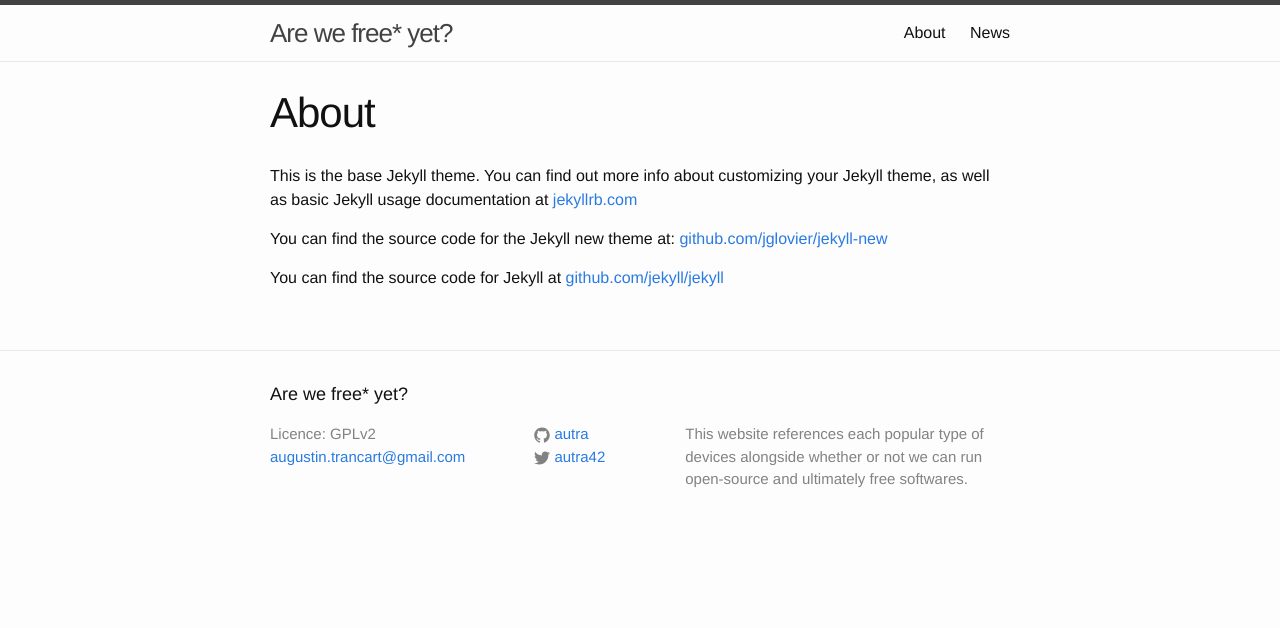
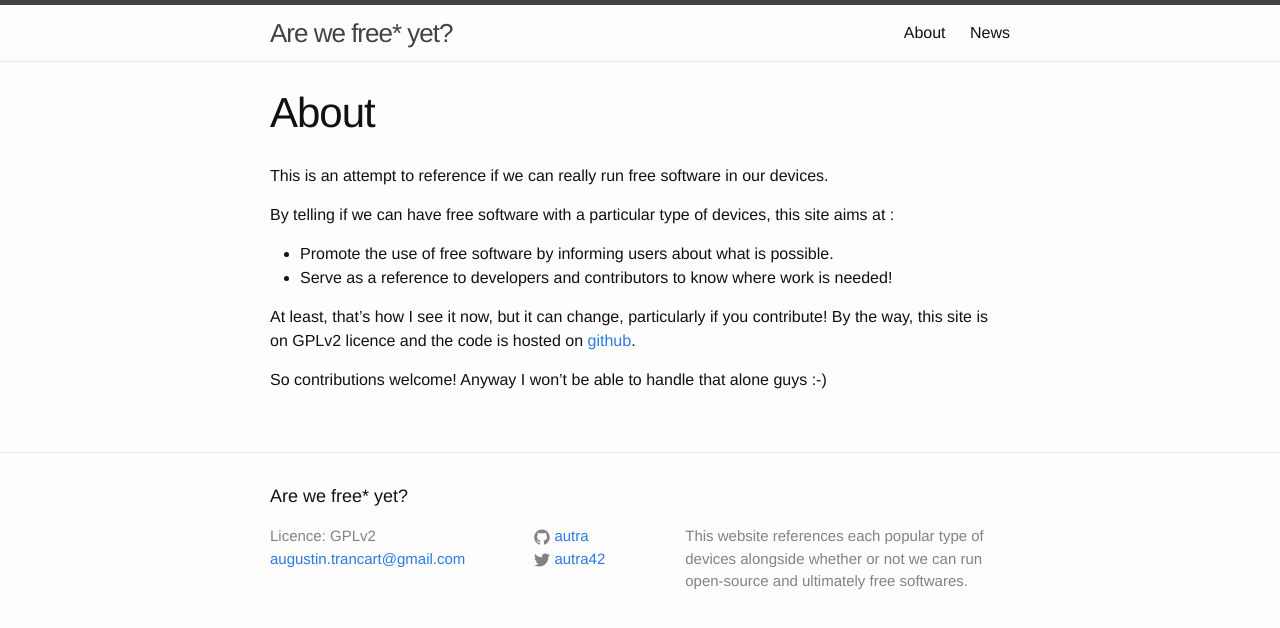
Before and after one commit to autra/arewefreeyet, a Jekyll site: the page built from about.md, in a window 1280 px wide. Shown: the top 628 px of the page. Built offline with Jekyll 4.4.1, drawn with Linux system fonts in a browser that asks for light colours.

Commit message:
update about

```diff
--- a/about.md
+++ b/about.md
@@ -4,8 +4,16 @@ title: About
 permalink: /about/
 ---
 
-This is the base Jekyll theme. You can find out more info about customizing your Jekyll theme, as well as basic Jekyll usage documentation at [jekyllrb.com](http://jekyllrb.com/)
+This is an attempt to reference if we can really run free software in our devices.
 
-You can find the source code for the Jekyll new theme at: [github.com/jglovier/jekyll-new](https://github.com/jglovier/jekyll-new)
+By telling if we can have free software with a particular type of devices, this site aims at :
 
-You can find the source code for Jekyll at [github.com/jekyll/jekyll](https://github.com/jekyll/jekyll)
+* Promote the use of free software by informing users about what is possible.
+* Serve as a reference to developers and contributors to know where work is needed!
+
+At least, that’s how I see it now, but it can change, particularly if you contribute!
+By the way, this site is on GPLv2 licence and the code is hosted on [github][sourceUrl].
+
+So contributions welcome! Anyway I won’t be able to handle that alone guys :-)
+
+[sourceUrl]: https://github.com/autra/arewefreeyet
```
